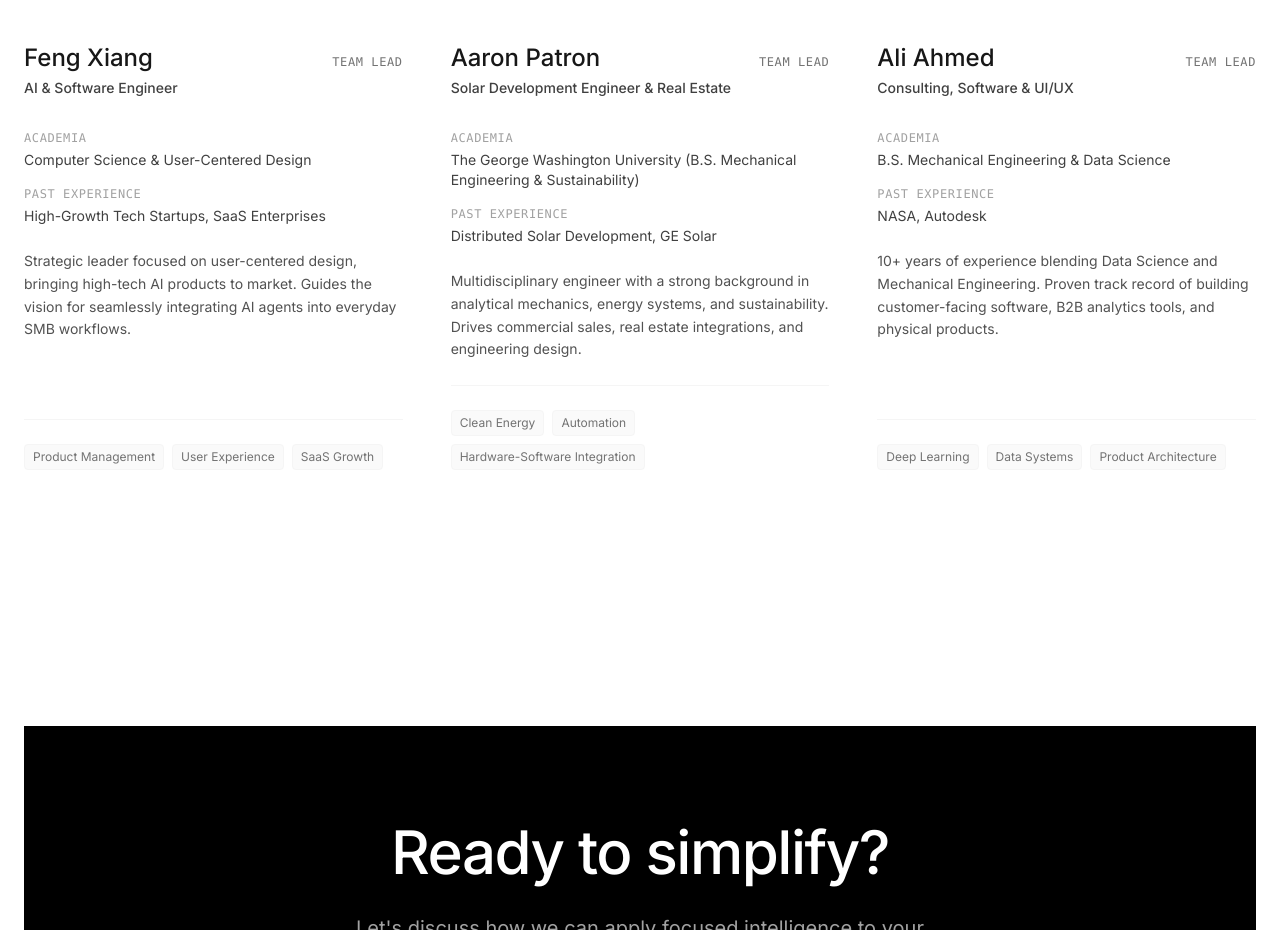
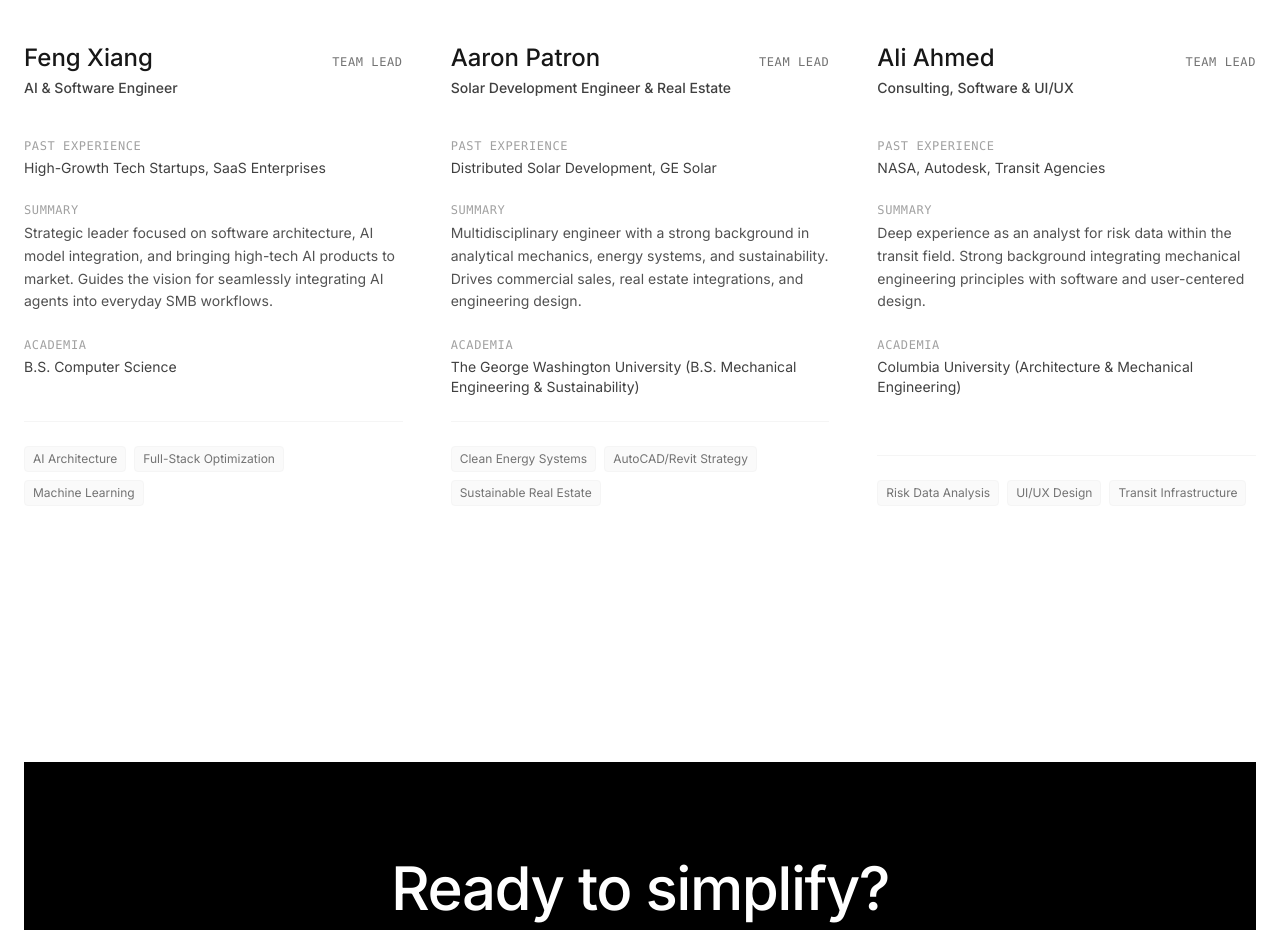
Before and after one commit to aliahm08/B2W, a React (Vite) app: page / in a window 1280 px wide. Shown: the part 4180-5110 px from the top of the page. Built offline with nearby package versions, Linux system fonts and the light colour scheme.

Commit message:
feat: reorder team ui to experience, summary, academia and update backgrounds

```diff
--- a/src/components/Team.tsx
+++ b/src/components/Team.tsx
@@ -5,10 +5,10 @@ const team = [
     name: "Feng Xiang",
     role: "Team Lead",
     focus: "AI & Software Engineer",
-    academia: "Computer Science & User-Centered Design",
+    academia: "B.S. Computer Science",
     workplaces: ["High-Growth Tech Startups", "SaaS Enterprises"],
-    description: "Strategic leader focused on user-centered design, bringing high-tech AI products to market. Guides the vision for seamlessly integrating AI agents into everyday SMB workflows.",
-    tags: ["Product Management", "User Experience", "SaaS Growth"],
+    description: "Strategic leader focused on software architecture, AI model integration, and bringing high-tech AI products to market. Guides the vision for seamlessly integrating AI agents into everyday SMB workflows.",
+    tags: ["AI Architecture", "Full-Stack Optimization", "Machine Learning"],
     linkedin: "https://www.linkedin.com/in/fengxiang1/"
   },
   {
@@ -18,17 +18,17 @@ const team = [
     academia: "The George Washington University (B.S. Mechanical Engineering & Sustainability)",
     workplaces: ["Distributed Solar Development", "GE Solar"],
     description: "Multidisciplinary engineer with a strong background in analytical mechanics, energy systems, and sustainability. Drives commercial sales, real estate integrations, and engineering design.",
-    tags: ["Clean Energy", "Automation", "Hardware-Software Integration"],
+    tags: ["Clean Energy Systems", "AutoCAD/Revit Strategy", "Sustainable Real Estate"],
     linkedin: "https://www.linkedin.com/in/aaronpatron/"
   },
   {
     name: "Ali Ahmed",
     role: "Team Lead",
     focus: "Consulting, Software & UI/UX",
-    academia: "B.S. Mechanical Engineering & Data Science",
-    workplaces: ["NASA", "Autodesk"],
-    description: "10+ years of experience blending Data Science and Mechanical Engineering. Proven track record of building customer-facing software, B2B analytics tools, and physical products.",
-    tags: ["Deep Learning", "Data Systems", "Product Architecture"],
+    academia: "Columbia University (Architecture & Mechanical Engineering)",
+    workplaces: ["NASA", "Autodesk", "Transit Agencies"],
+    description: "Deep experience as an analyst for risk data within the transit field. Strong background integrating mechanical engineering principles with software and user-centered design.",
+    tags: ["Risk Data Analysis", "UI/UX Design", "Transit Infrastructure"],
     linkedin: "https://www.linkedin.com/in/aliahmed-co/"
   }
 ];
@@ -68,18 +68,19 @@ export default function Team() {
             </div>
 
             <div className="mb-6 space-y-4 flex-grow">
-              <div>
-                <span className="text-xs font-mono uppercase tracking-wider text-neutral-400 block mb-1">Academia</span>
-                <p className="text-sm text-neutral-700">{member.academia}</p>
-              </div>
-              <div>
+              <div className="pt-2">
                 <span className="text-xs font-mono uppercase tracking-wider text-neutral-400 block mb-1">Past Experience</span>
                 <p className="text-sm text-neutral-700">{member.workplaces.join(", ")}</p>
               </div>
               <div className="pt-2">
+                <span className="text-xs font-mono uppercase tracking-wider text-neutral-400 block mb-1">Summary</span>
                 <p className="text-neutral-600 leading-relaxed text-sm">
                   {member.description}
                 </p>
+              </div>
+              <div className="pt-2">
+                <span className="text-xs font-mono uppercase tracking-wider text-neutral-400 block mb-1">Academia</span>
+                <p className="text-sm text-neutral-700">{member.academia}</p>
               </div>
             </div>
 
```
